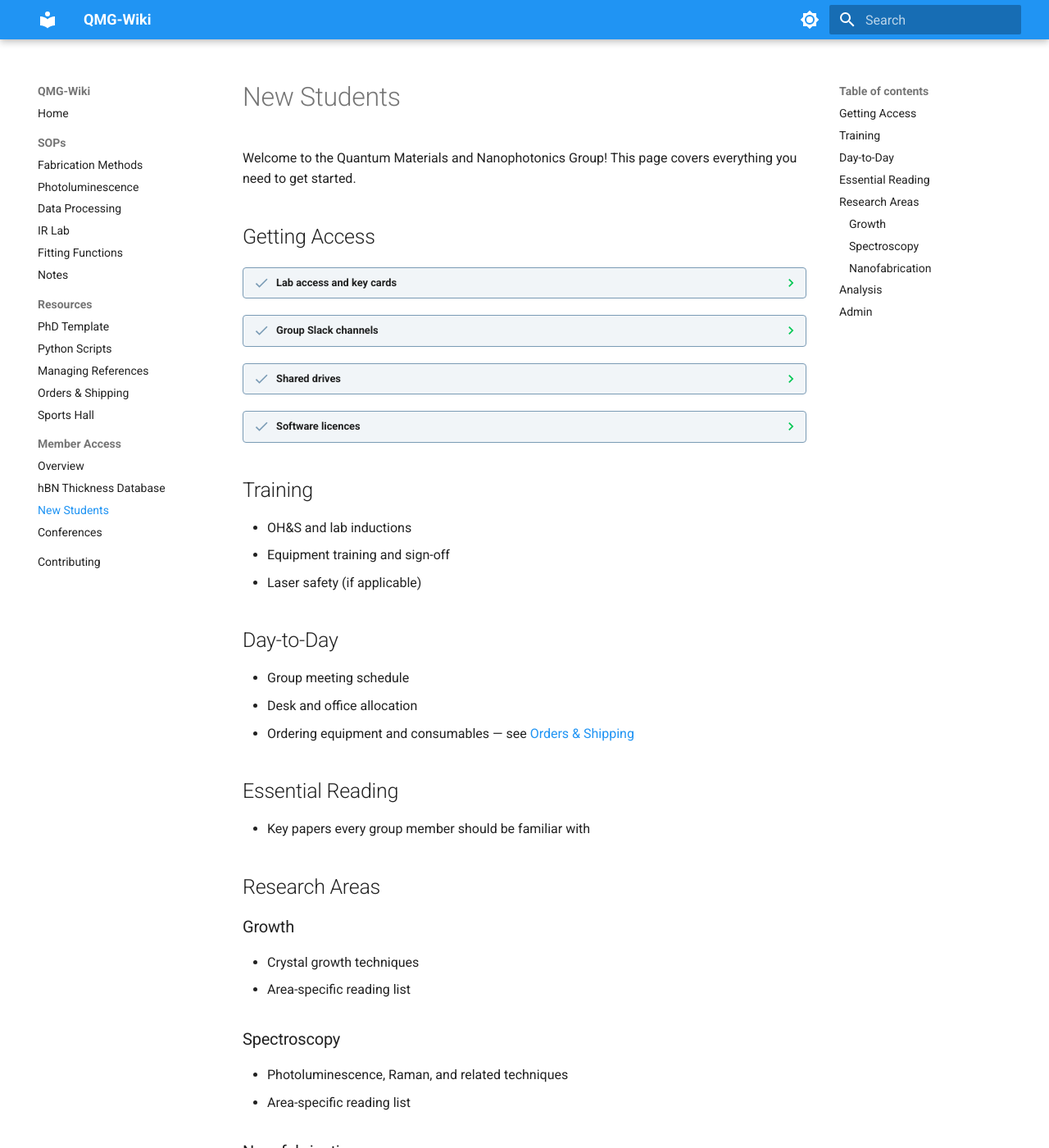
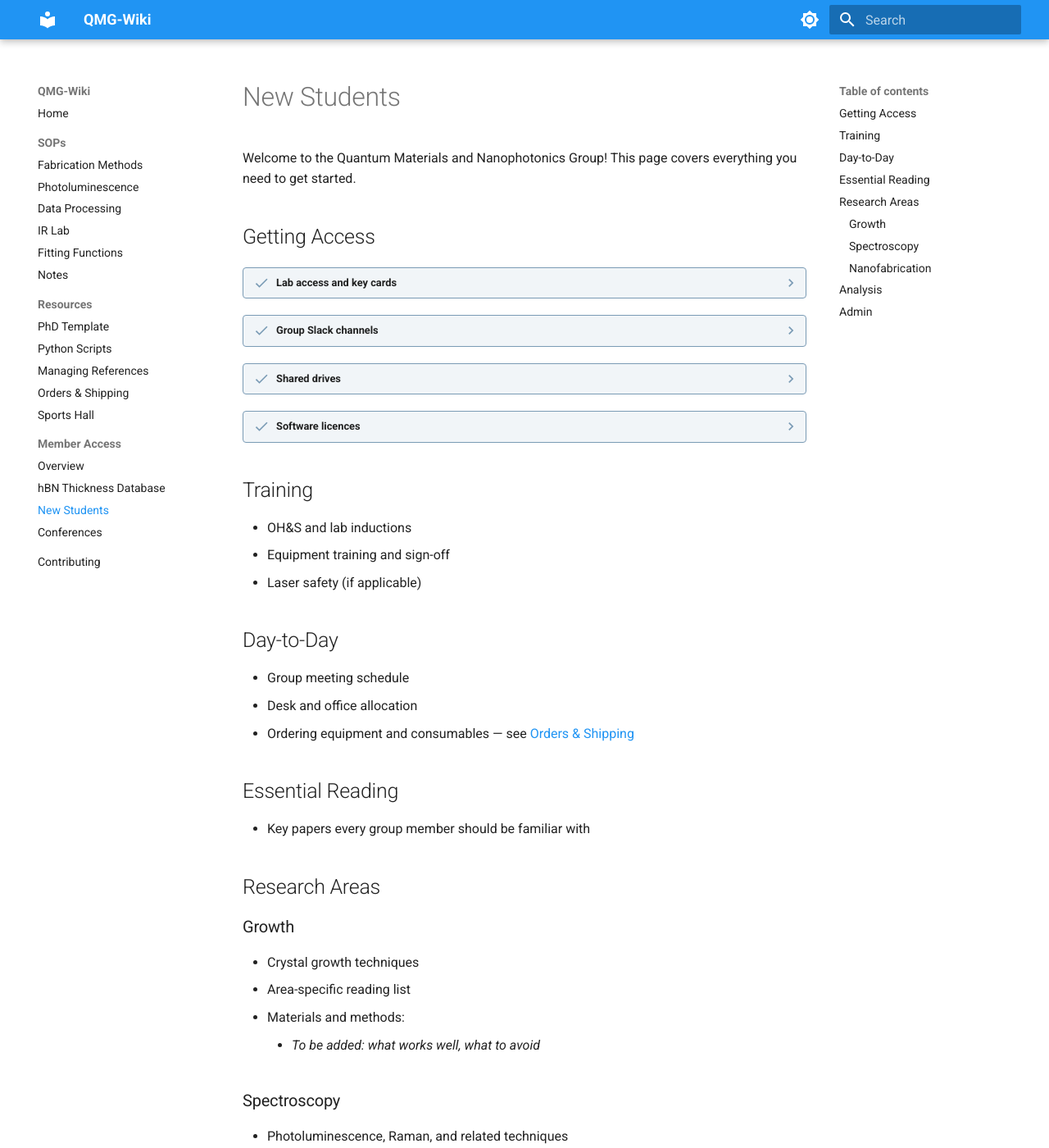
Before and after one commit to o-niki-ri/QMGwiki, an MkDocs documentation site: the page built from docs/member-access/new-students.md, in a window 1280 px wide and 1400 px high. Shown: the whole window at 82% size. Built offline with MkDocs 1.6.1 and Material for MkDocs 9.7.7, drawn with Linux system fonts in a browser that asks for light colours; some of the changed text lies outside the part shown.

Commit message:
Update homepage link, new students page, fix toggle arrow colour

```diff
--- a/docs/member-access/new-students.md
+++ b/docs/member-access/new-students.md
@@ -38,19 +38,26 @@ Welcome to the Quantum Materials and Nanophotonics Group! This page covers every
 ### Growth
 - Crystal growth techniques
 - Area-specific reading list
+- Materials and methods:
+    - _To be added: what works well, what to avoid_
 
 ### Spectroscopy
 - Photoluminescence, Raman, and related techniques
 - Area-specific reading list
+- Materials and methods:
+    - _To be added: what works well, what to avoid_
 
 ### Nanofabrication
 - Lithography, etching, and device fabrication
 - Area-specific reading list
+- Materials and methods:
+    - _To be added: what works well, what to avoid_
 
 ## Analysis
 
 - Setting up your analysis environment (Python, etc.)
 - Data management and naming conventions
+- Making figures for papers and presentations
 - Using the [hBN Thickness Database](../hbn-thickness/)
 
 ## Admin
--- a/docs/stylesheets/extra.css
+++ b/docs/stylesheets/extra.css
@@ -23,3 +23,7 @@
 .md-typeset .success > summary::before {
   background-color: #7a9bb5;
 }
+
+.md-typeset .success > summary::after {
+  color: #7a9bb5;
+}
```
Also changed, not shown: docs/index.md (+1 -1 lines).
